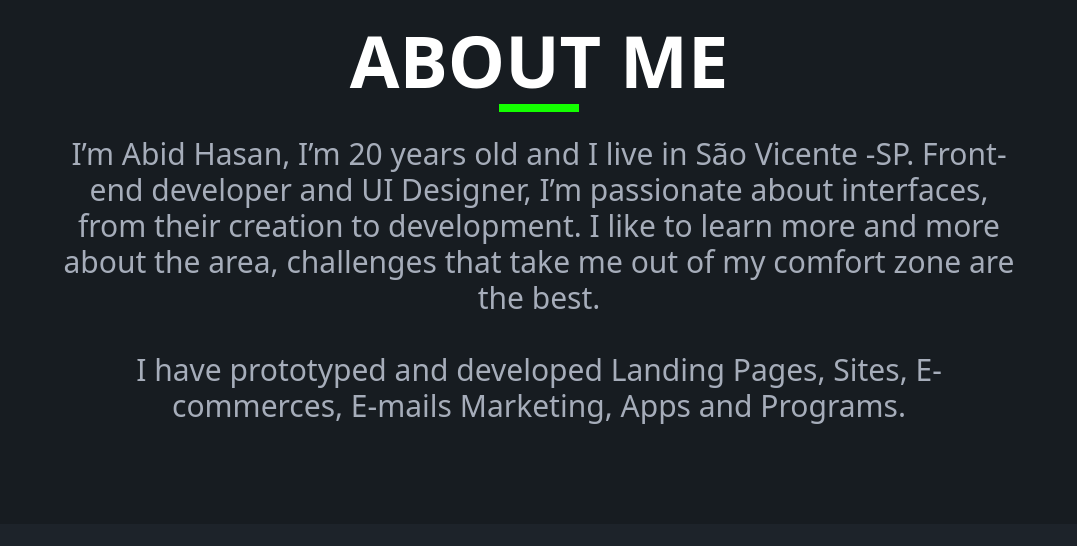
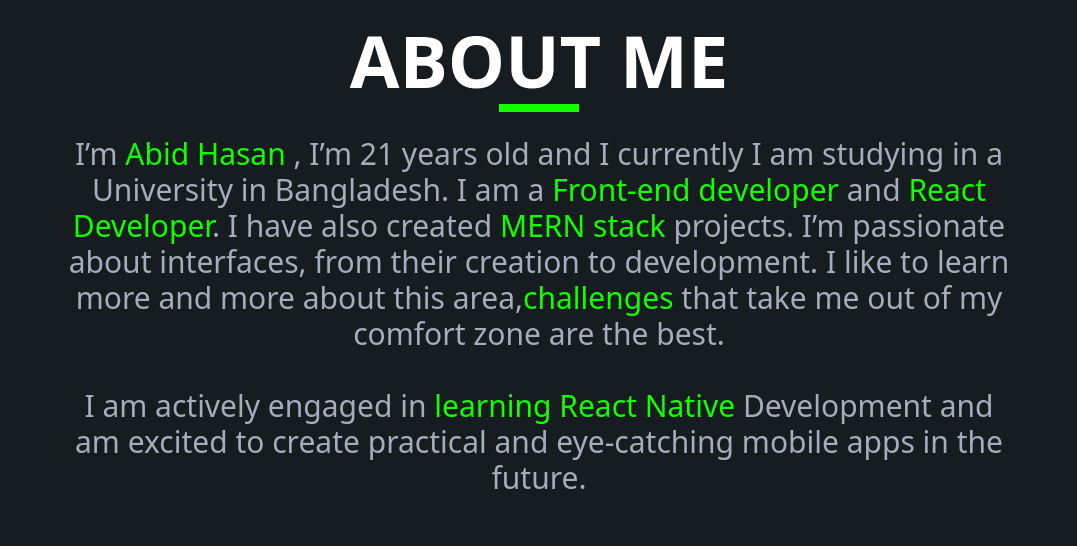
Before and after one commit to AbidReal/abidreal-portfolio, a React (Vite) app: page / in a window 1280 px wide. Shown: the part 1060-1606 px from the top of the page, without its empty margins (101-1178 px from the left). Built offline with nearby package versions, Linux system fonts and the light colour scheme.

Commit message:
Updated about me and improved skills section

```diff
--- a/src/Pages/Home/AboutMe.jsx
+++ b/src/Pages/Home/AboutMe.jsx
@@ -8,13 +8,19 @@
         </div>
         <div className="text-center text-3xl mb-20 mx-36 ">
           {/* Will Update Later */}
-          I&rsquo;m Abid Hasan, I&rsquo;m 20 years old and I live in São Vicente
-          -SP. Front-end developer and UI Designer, I&rsquo;m passionate about
-          interfaces, from their creation to development. I like to learn more
-          and more about the area, challenges that take me out of my comfort
-          zone are the best. <br /> <br /> I have prototyped and developed
-          Landing Pages, Sites, E-commerces, E-mails Marketing, Apps and
-          Programs.
+          I&rsquo;m <span className="text-primaryColor">Abid Hasan</span> ,
+          I&rsquo;m 21 years old and I currently I am studying in a University
+          in Bangladesh. I am a{" "}
+          <span className="text-primaryColor">Front-end developer</span> and{" "}
+          <span className="text-primaryColor">React Developer</span>. I have
+          also created <span className="text-primaryColor">MERN stack</span>{" "}
+          projects. I&rsquo;m passionate about interfaces, from their creation
+          to development. I like to learn more and more about this area,
+          <span className="text-primaryColor">challenges</span> that take me out
+          of my comfort zone are the best. <br /> <br /> I am actively engaged
+          in <span className="text-primaryColor">learning React Native</span>{" "}
+          Development and am excited to create practical and eye-catching mobile
+          apps in the future.
         </div>
       </div>
     </div>
--- a/src/Pages/Home/Projects.jsx
+++ b/src/Pages/Home/Projects.jsx
@@ -28,11 +28,10 @@
       gitLinkServer: "https://github.com/AbidReal/toy-marketplace-server",
       liveSite: "https://toy-marketplace-a7ee2.web.app/",
       images: [
-        "https://i.ibb.co/Fhq6hC6/image.png",
-        "https://i.ibb.co/Fhq6hC6/image.png",
-        "https://i.ibb.co/Fhq6hC6/image.png",
-        "https://i.ibb.co/Fhq6hC6/image.png",
-        "https://i.ibb.co/Fhq6hC6/image.png",
+        "https://i.ibb.co/Zddsq4C/image-2023-11-24-162833264.png",
+        "https://i.ibb.co/KjPPxwx/image-2023-11-24-162531491.png",
+        "https://i.ibb.co/Ks68d1k/image-2023-11-24-162638869.png",
+        "https://i.ibb.co/Fn4nBQ2/image-2023-11-24-162713830.png",
       ],
       description: "This is the description of Website 2.",
       technologies: ["React", "Tailwind CSS"],
@@ -64,11 +63,11 @@
   return (
     <div id="projects" className="bg-secondaryBgColor">
       <div className="custom-container mt-20">
-        <div className="text-center text-7xl font-bold text-white relative mb-20 mt-20 uppercase ">
+        <div className="text-center text-7xl font-bold text-white relative mb-36 mt-20 uppercase ">
           <span className="border-b-8 border-primaryColor absolute bottom-0 left-1/2 transform -translate-x-1/2 translate-y-4 w-20  "></span>
           Projects
         </div>
-        <div className="grid grid-cols-1 lg:grid-cols-2 xl:grid-cols-3 place-items-center gap-10 mb-20">
+        <div className="grid grid-cols-1 lg:grid-cols-2 xl:grid-cols-3 place-items-center gap-10 mb-36">
           {projectsData.map((project) => (
             <div key={project.id} className="custom-card">
               <div className="img-box">
--- a/src/Pages/Home/Skills.jsx
+++ b/src/Pages/Home/Skills.jsx
@@ -7,47 +7,47 @@
           <img
             src="https://cdn-icons-png.flaticon.com/512/5968/5968267.png"
             alt="html5"
-            className="object-contain w-40 h-40 mx-auto "
+            className="object-contain w-40 h-40 mx-auto hover:scale-110 hover:transition-transform duration-300"
           />
           <img
             src="https://cdn-icons-png.flaticon.com/512/5968/5968242.png"
             alt="css3"
-            className="object-contain w-40 h-40 mx-auto"
+            className="object-contain w-40 h-40 mx-auto hover:scale-110 hover:transition-transform duration-300"
           />
           <img
             src="https://cdn.iconscout.com/icon/free/png-256/free-react-1-282599.png?f=webp"
             alt="react"
-            className="object-contain w-40 h-40 mx-auto"
+            className="object-contain w-40 h-40 mx-auto hover:scale-110 hover:transition-transform duration-300"
           />
           <img
             src="https://tailwindcss.com/_next/static/media/tailwindcss-mark.3c5441fc7a190fb1800d4a5c7f07ba4b1345a9c8.svg"
             alt="tailwindcss"
-            className="object-contain w-40 h-40 mx-auto"
+            className="object-contain w-40 h-40 mx-auto hover:scale-110 hover:transition-transform duration-300"
           />
           <img
             src="https://getbootstrap.com/docs/5.3/assets/brand/bootstrap-logo-shadow.png"
             alt="bootstrap"
-            className="object-contain w-40 h-40 mx-auto"
+            className="object-contain w-40 h-40 mx-auto hover:scale-110 hover:transition-transform duration-300"
           />
           <img
             src="https://i.ibb.co/DMkCqW3/image.png"
             alt="mongodb"
-            className="object-contain w-40 h-40 mx-auto"
+            className="object-contain w-40 h-40 mx-auto hover:scale-110 hover:transition-transform duration-300"
           />
           <img
             src="https://upload.wikimedia.org/wikipedia/commons/4/46/Touchicon-180.png?20200723100028"
             alt="firebase"
-            className="object-contain w-40 h-40 mx-auto"
+            className="object-contain w-40 h-40 mx-auto hover:scale-110 hover:transition-transform duration-300"
           />
           <img
             src="https://upload.wikimedia.org/wikipedia/commons/6/6a/JavaScript-logo.png"
             alt="javascript"
-            className="object-contain w-40 h-40 mx-auto"
+            className="object-contain w-40 h-40 mx-auto hover:scale-110 hover:transition-transform duration-300"
           />
           <img
             src="https://cdn-icons-png.flaticon.com/512/5968/5968322.png"
             alt="nodejs"
-            className="object-contain w-40 h-40 mx-auto"
+            className="object-contain w-40 h-40 mx-auto hover:scale-110 hover:transition-transform duration-300"
           />
         </div>
       </div>
```
